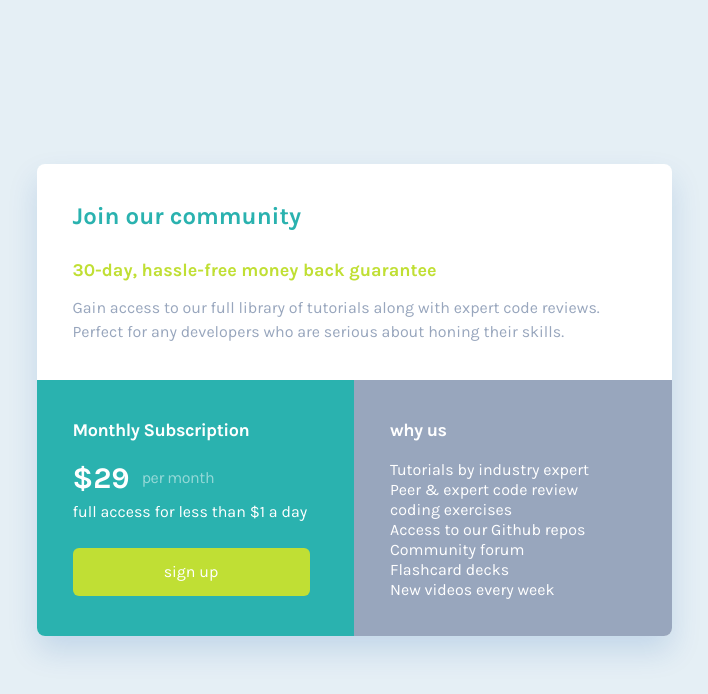
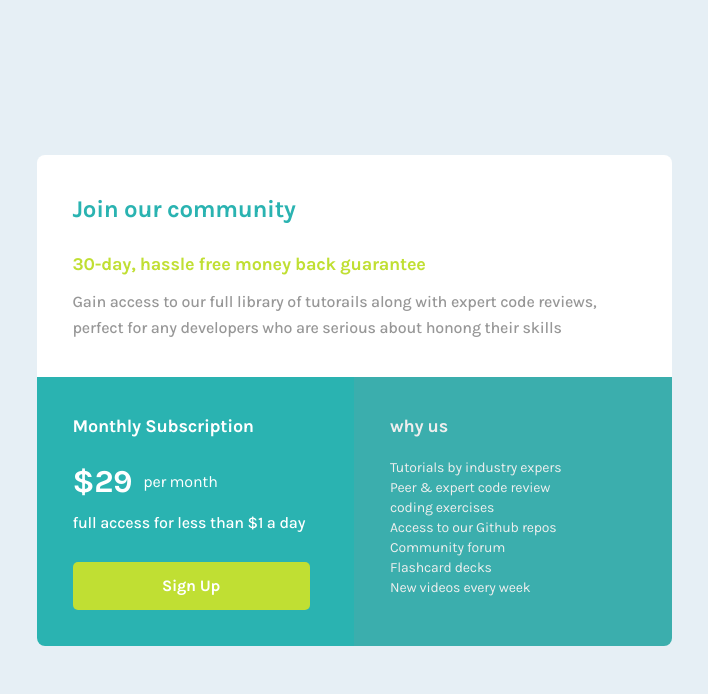
Before and after one commit to asad102/single_price_grid, a plain HTML site: page index.html in a window 1280 px wide. Shown: the whole page, without its empty margins (286-994 px from the left). Drawn offline with Linux system fonts and the light colour scheme.

Commit message:
redesign

```diff
--- a/index.html
+++ b/index.html
@@ -5,38 +5,39 @@
     <meta name="viewport" content="width=device-width, initial-scale=1.0">
     <title>Single price grid component</title>
     <link rel="shortcut icon" href="img/favicon-32x32.png" type="image/x-icon">
+    <!-- google font  -->
+    <link href="https://fonts.googleapis.com/css2?family=Karla:ital,wght@0,200..800;1,200..800&display=swap" rel="stylesheet">
     <link rel="stylesheet" href="./css/style.css">
-    <link href="https://fonts.googleapis.com/css2?family=Karla:ital,wght@0,200..800;1,200..800&display=swap" rel="stylesheet">
 </head>
 <body>
 
-    <main class="bg-Gray-Light font-karla min-h-screen flex items-center">
-        <article class="text-base bg-White text-White max-w-[635px] mx-auto rounded-lg shadow-custom-blue box-border overflow-hidden">
-            <section class="flex flex-col">
-                <header class="p-9">
-                    <h1 class="font-bold text-2xl text-Cyan">Join our community</h1>
-                    <section>
-                        <h1 class="font-bold text-lg text-BrightYellow mt-6">30-day, hassle-free money back guarantee</h1>
-                        <p class="text-Gray-Blue leading-6 mt-3">Gain access to our full library of tutorials along with expert code reviews. Perfect for any developers who are serious about honing their skills.</p>
-                    </section>
-
+    <main class="font-karla bg-bgg flex items-center justify-center min-h-screen">
+        <article class="md:w-[635px] w-[311px] bg-white rounded-lg overflow-hidden">
+                <header class="flex flex-col gap-6 p-9">
+                    <h1 class="text-preset-1 text-LightGray ">Join our community</h1>
+                    <div class="flex flex-col gap-[11px] md:w-[555px] w-full">
+                        <span class="text-preset-2 text-brightYellow">30-day, hassle free money back guarantee</span>
+                        <p class="md:text-preset-3 text-preset-4 text-graylishblue">
+                            Gain access to our full library of tutorails
+                            along with expert code reviews, perfect for any developers
+                            who are serious about honong their skills
+                        </p>
+                    </div>
                 </header>
-                <footer class="flex lg:flex-row flex-col">
-                    <section class="bg-Cyan p-9 flex-1">
-                        <span class="font-bold text-lg tracking-tight">Monthly Subscription</span>
-                        <div class="flex flex-col gap-1 mt-4">
-                            <div class="flex gap-3 items-center ">
-                                <span class="font-bold text-3xl">$29</span>
-                                <span class="text-base leading-6 tracking-tight opacity-50"> per month</span>
-                            </div>
-                            <p>full access for less than $1 a day</p>
+                <footer class="flex md:flex-row flex-col bg-LightGray text-white">
+                    <div class="flex flex-col flex-1 p-9">
+                        <h1 class="text-preset-2">Monthly Subscription</h1>
+                        <div class="price flex gap-[11px] items-center mt-[18px]">
+                            <h1 class="text-preset-5">$29</h1>
+                            <span class="text-preset-3 font-normal text-opacity-50"> per month</span>
                         </div>
-                        <button class="max-w-[237px] w-full h-[48px] bg-BrightYellow rounded-md mt-6">sign up</button>
-                    </section>
-                    <section class="bg-Gray-Blue p-9 flex-1 ">
-                        <span class="font-bold text-lg tracking-tight">why us</span>
-                        <ul class="text-base leading-5 mt-4">
-                            <li>Tutorials by industry expert</li>
+                        <p class="text-preset-3 mt-1">full access for less than $1 a day</p>
+                        <button class="text-preset-3 font-bold bg-brightYellow rounded-[5px] h-[48px] w-[237px] mt-[26px]">Sign Up</button>
+                    </div>
+                    <div class=" relative flex flex-col flex-1 p-9">
+                        <h1 class="text-preset-2">why us</h1>
+                        <ul class="text-preset-4 mt-[18px] text-opacity-75">
+                            <li>Tutorials by industry expers</li>
                             <li>Peer & expert code review</li>
                             <li>coding exercises</li>
                             <li>Access to our Github repos</li>
@@ -44,9 +45,10 @@
                             <li>Flashcard decks</li>
                             <li>New videos every week</li>
                         </ul>
-                    </section>
+                        <!-- Overlay -->
+                        <div class="absolute inset-0 bg-graylishblue  bg-opacity-[15.9%]"></div>
+                    </div>
                 </footer>
-            </section>
         </article>
     </main>
 </body>
```
Also changed, not shown: css/style.css, img/Screenshot.png, img/Screenshotm.png (added), 1 other file.
